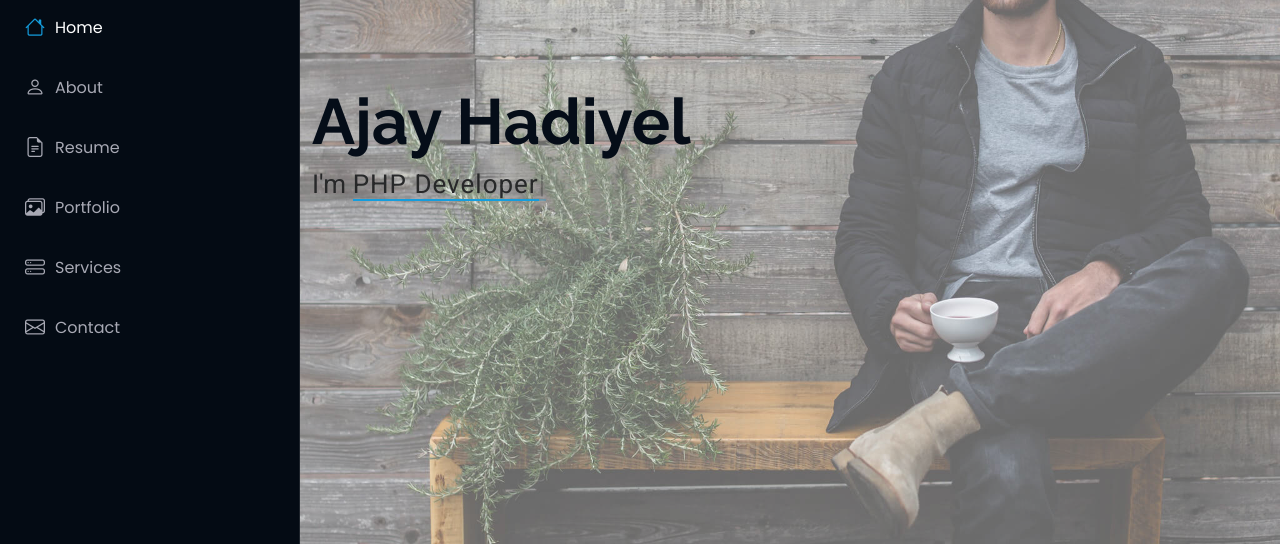
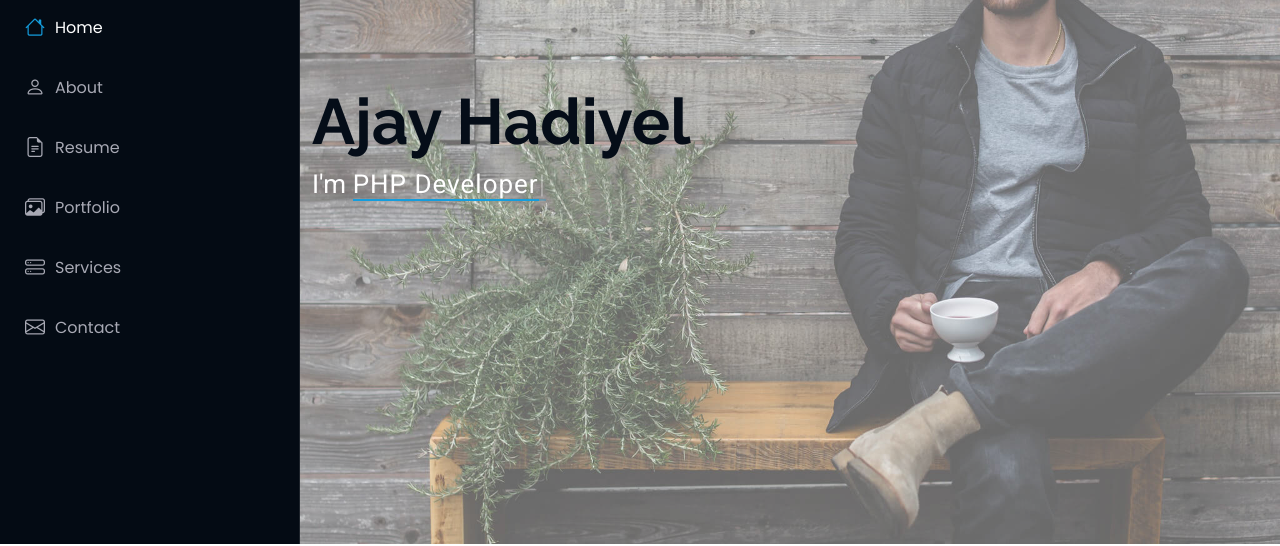
Before and after one commit to ajay123hadiyel/ajay-portfolio, a plain HTML site: page index.html in a window 1280 px wide. Shown: the part 256-802 px from the top of the page. Drawn offline with Linux system fonts and the light colour scheme.

Commit message:
Make hero typed text white
Co-Authored-By: Claude Sonnet 5.5 <noreply@anthropic.com>

```diff
--- a/assets/css/main.css
+++ b/assets/css/main.css
@@ -1273,3 +1273,13 @@ section,
 .starter-section {
   /* Add your styles here */
 }
+/* Hero typed text and cursor in white */
+.hero p,
+.hero p .typed,
+.hero p .typed-cursor {
+  color: #ffffff;
+}
+
+.hero p .typed-cursor {
+  opacity: 1;
+}
```
